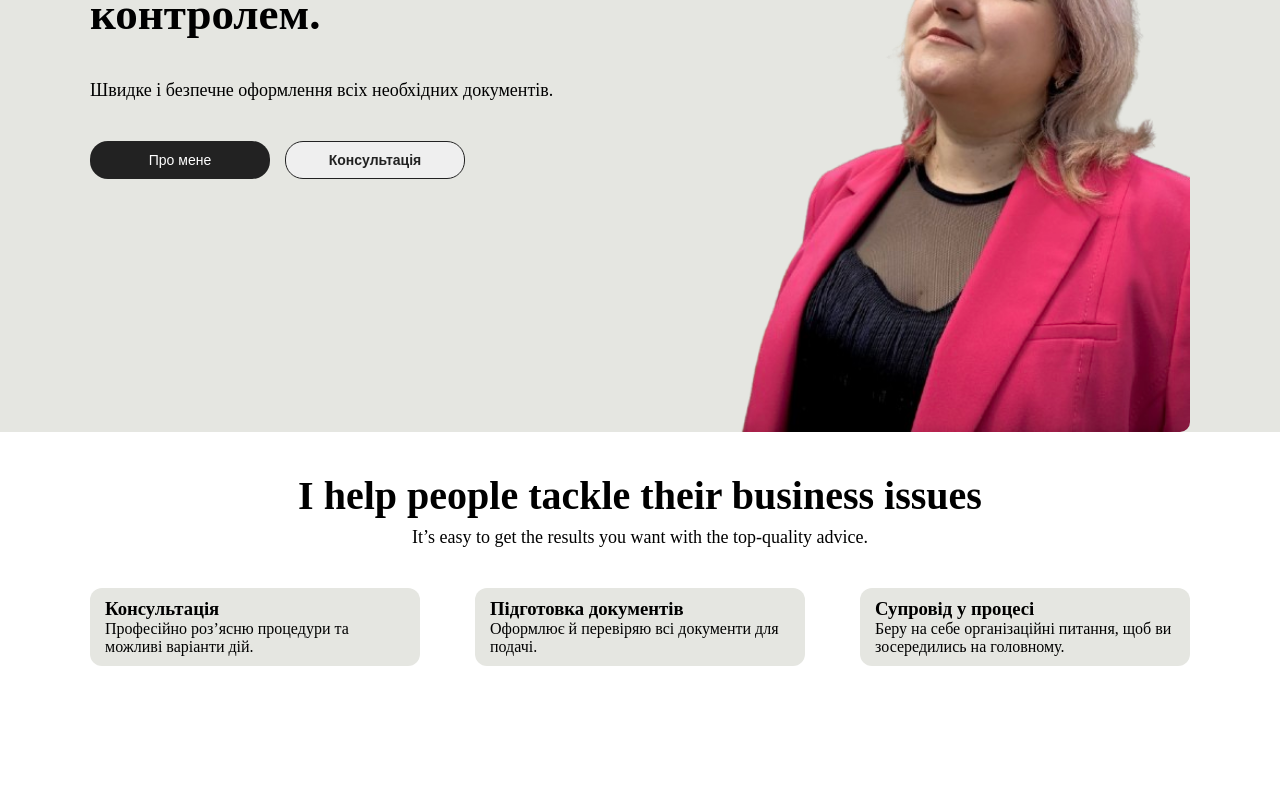
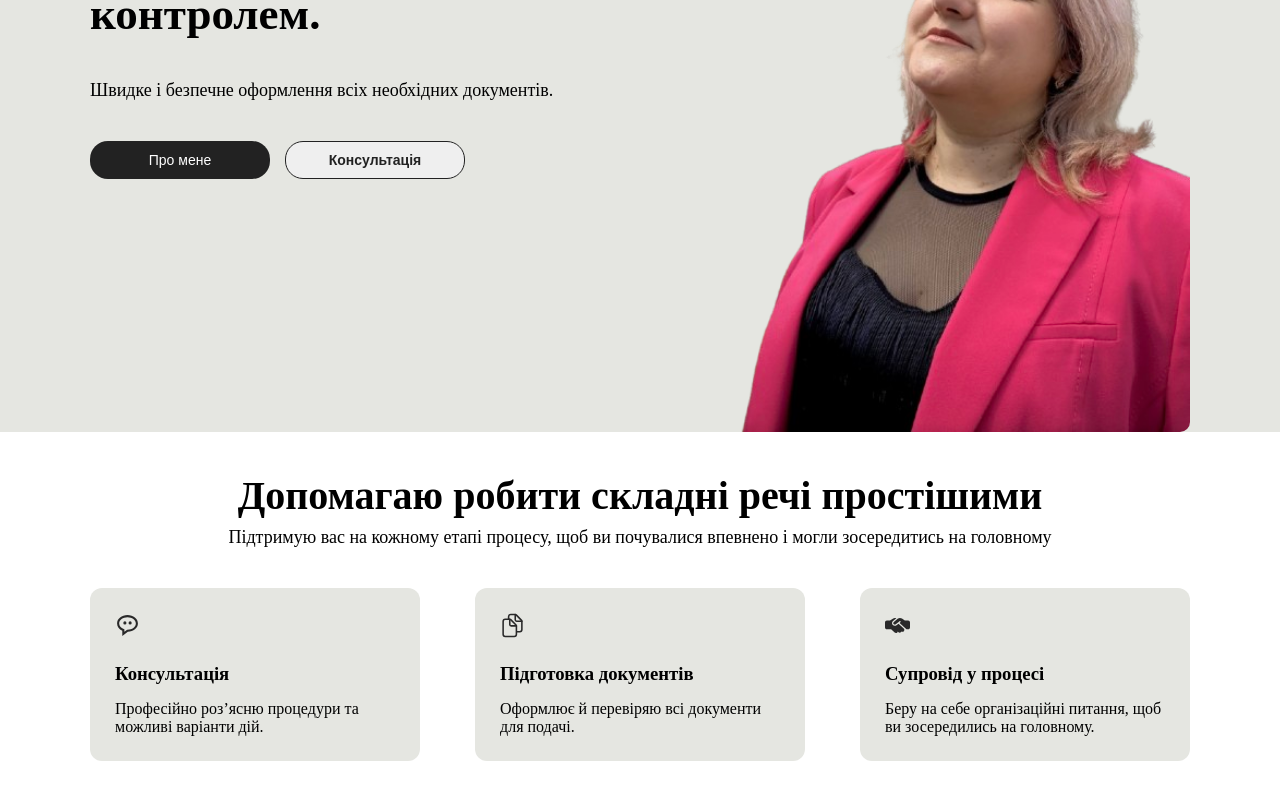
Before and after one commit to Korneliia08/visaHelper, a React (Vite) app: page / in a window 1280 px wide. Shown: the part 368-1168 px from the top of the page. Before the commit the page ends 1114 px from the top, so only its background shows below. Built offline with nearby package versions, Linux system fonts and the light colour scheme.

Commit message:
step by step

```diff
--- a/package.json
+++ b/package.json
@@ -12,6 +12,7 @@
   "dependencies": {
     "react": "^19.1.1",
     "react-dom": "^19.1.1",
+    "react-icons": "^5.5.0",
     "react-router-dom": "^7.8.2"
   },
   "devDependencies": {
--- a/src/view/components/StepByStepSupport/Card/Card.jsx
+++ b/src/view/components/StepByStepSupport/Card/Card.jsx
@@ -1,8 +1,11 @@
 import s from "./Card.module.scss";
 
 function Card({data}) {
+    const Icon = data.icon;
     return (
         <div className={s.card}>
+            <Icon className={s.iconStyle}/>
+            <div className={s.blockForContent}>
                 <h3 className={s.title}>
                     {data.title}
                 </h3>
@@ -10,6 +13,7 @@ function Card({data}) {
                     {data.content}
                 </p>
             </div>
+        </div>
     )
 }
 
--- a/src/view/components/StepByStepSupport/Card/Card.module.scss
+++ b/src/view/components/StepByStepSupport/Card/Card.module.scss
@@ -1,14 +1,29 @@
 .card {
   background-color: #E5E6E1;
   width: 30%;
-  padding: 10px 15px;
+  padding: 25px;
   border-radius: 12px;
+  position: relative;
 
-  .title {
+  .blockForContent {
+    display: flex;
+    flex-direction: column;
+    row-gap: 15px;
+    align-items: flex-start;
 
+    .title {
+      padding-top: 50px;
+    }
+
+    .content {
+
+    }
   }
 
-  .content {
-
+  .iconStyle {
+    top: 25px;
+    color: #292929;
+    font-size: 25px;
+    position: absolute;
   }
 }
--- a/src/view/components/StepByStepSupport/CardsData.jsx
+++ b/src/view/components/StepByStepSupport/CardsData.jsx
@@ -1,14 +1,21 @@
+import {BiMessageRoundedDots} from "react-icons/bi";
+import {IoDocumentsOutline} from "react-icons/io5";
+import {FaHandshakeSimple} from "react-icons/fa6";
+
 export const data = [
     {
         title: "Консультація",
-        content: "Професійно роз’ясню процедури та можливі варіанти дій."
+        content: "Професійно роз’ясню процедури та можливі варіанти дій.",
+        icon: BiMessageRoundedDots
     },
     {
         title: "Підготовка документів",
-        content: "Оформлює й перевіряю всі документи для подачі."
+        content: "Оформлює й перевіряю всі документи для подачі.",
+        icon: IoDocumentsOutline
     },
     {
         title: "Супровід у процесі",
-        content: "Беру на себе організаційні питання, щоб ви зосередились на головному."
+        content: "Беру на себе організаційні питання, щоб ви зосередились на головному.",
+        icon: FaHandshakeSimple
     }
 ];
--- a/src/view/components/StepByStepSupport/StepByStepSupport.jsx
+++ b/src/view/components/StepByStepSupport/StepByStepSupport.jsx
@@ -7,8 +7,9 @@ function StepByStepSupport({mainWrapper}) {
         <div className={s.stepByStepSupport}>
             <div className={s.wrapper} style={{width: mainWrapper}}>
                 <div className={s.topContainer}>
-                    <h5 className={s.title}>I help people tackle their business issues</h5>
-                    <p className={s.content}>It’s easy to get the results you want with the top-quality advice.</p>
+                    <h5 className={s.title}>Допомагаю робити складні речі простішими</h5>
+                    <p className={s.content}>Підтримую вас на кожному етапі процесу, щоб ви почувалися впевнено і
+                        могли зосередитись на головному</p>
                 </div>
                 <div className={s.bottomContainer}>
                     {data.map((obj, index) => {
```
Also changed, not shown: 1 other file (tests, documents, lock files or other folders). Lines whose indentation alone changed are shown as unchanged.
